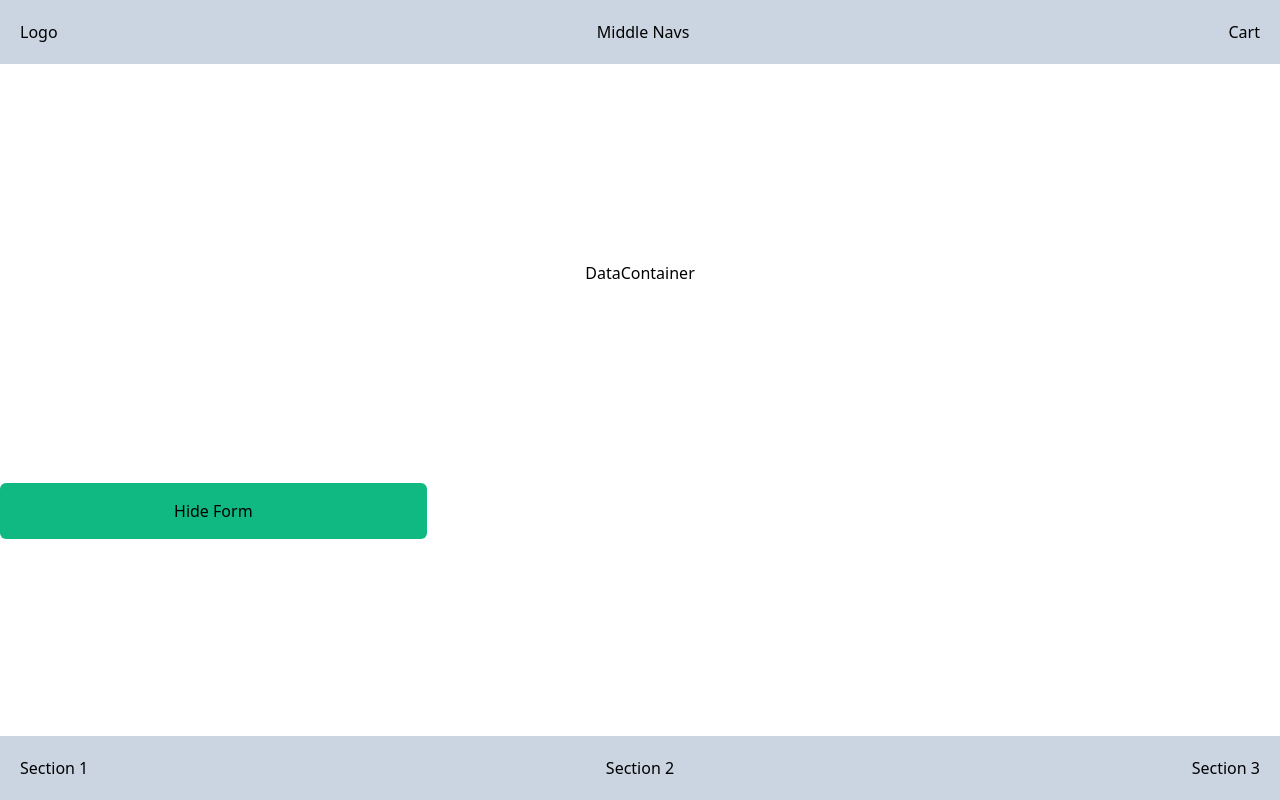
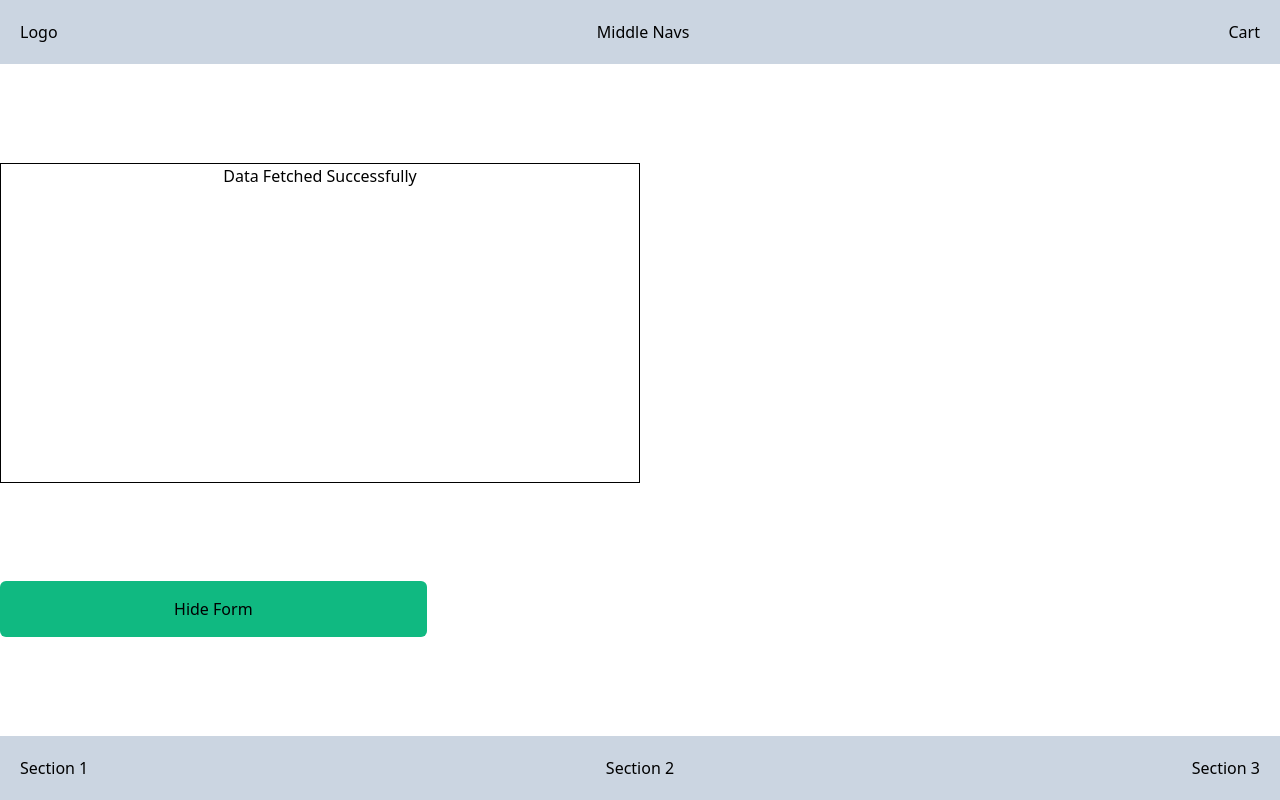
Before and after one commit to Tai-Huynh-1/html-css-intro, a React (Create React App) app in the folder react-learning/: page / in a window 1280 px wide. Built offline with nearby package versions, Linux system fonts and the light colour scheme; no server answers.

Commit message:
promises . then catch and async await

```diff
--- a/react-learning/src/components/DataContainer/index.jsx
+++ b/react-learning/src/components/DataContainer/index.jsx
@@ -1,18 +1,56 @@
-import React, { useEffect } from 'react'
+import React, { useState, useEffect } from 'react'
 import axios from 'axios'
 
 const DataContainer = () => {
+    const [loading, setLoading] = useState(true)
+    const [data, setData] = useState([])
+
+
     useEffect(() => {
+        setLoading(true)
         console.log('step 1: data container mounting, running useEffect to fetch data')
+
 
         // JS is synchronous (single threaded)
         // asynchronous JS (async)
-        axios.get("https://jsonplaceholder.typicode.com/users") // returns a "promise" (receipt)
-            .then(result => {
-                console.log('step 3: successfully fetched data', result.data)
-            })
+        // originally async JS uses callbacks which results in "callback hell" => causes the code to be unreadable
+        // promise is a ES6 feature
+        // axios.get("https://jsonplaceholder.typicode.com/users") // returns a "promise" (placeholder or receipt for future value)
+        //     .then(result => {
+        //         console.log('step 3: successfully fetched users', result.data)
+        //         axios.get("https://jsonplaceholder.typicode.com/comments")
+        //         .then(result => {
+        //             console.log("step 3: successfully fetched comments", result.data)
+        //             axios.get("https://jsonplaceholder.typicode.com/posts")
+        //             .then(result => {
+        //                 console.log("step 3: successfully fetched posts", result.data)
+        //             })
+        //         })
+        //     })
+        //     .catch(error => console.log('api call failed', error))
+
+        // Promise.all =========================
+        const allMyPromises = [axios.get("https://jsonplaceholder.typicode.com/users"), axios.get("https://jsonplaceholder.typicode.com/comments"), axios.get("https://jsonplaceholder.typicode.com/posts")]
+
+        Promise.all(allMyPromises).then(allResults => {
+            allResults.forEach(el => console.log(el))
+        })
+
+        // async function fetchData(url) {
+        //     try {
+        //         const response = await axios.get(url)
+        //         console.log("step 3: response has been retrieved", response)
+        //     } catch (error) {
+        //         console.log(error)
+        //     }
+        // }
+
+        // fetchData("https://jsonplaceholder.typicode.com/users")
 
         console.log('step 2: waiting for data to be returned')
+
+
+        setLoading(false)
 
         return () => { // cleanup function
             console.log('FINAL step: container about to unmount, cleaning up')
@@ -24,7 +62,7 @@ const DataContainer = () => {
     // cleanup and lifecycle
 
     return (
-        <div>DataContainer</div>
+        <div className='border border-black w-1/2 h-80'>{loading ? "Loading" : "Data Fetched Successfully"}</div>
     )
 }
 
```
